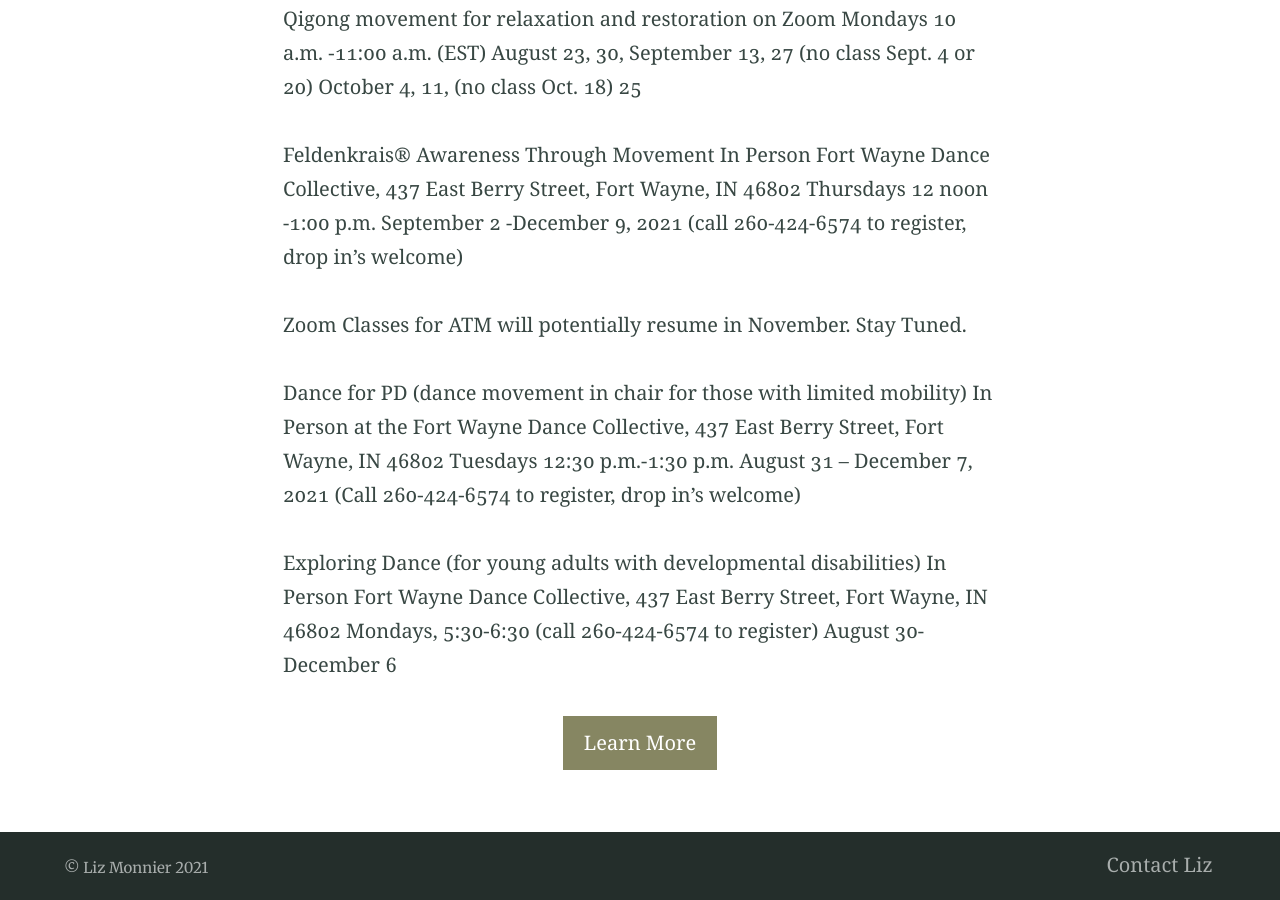
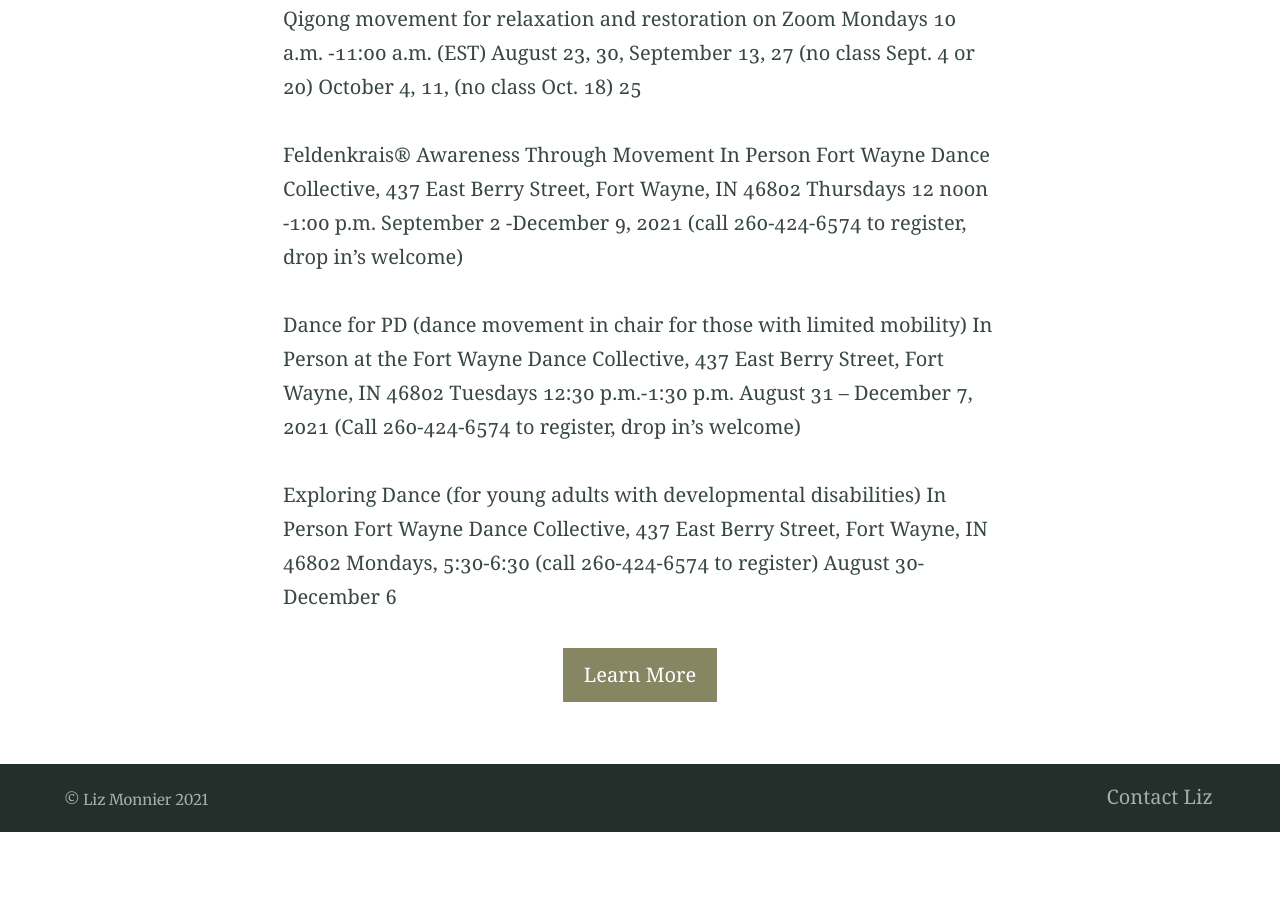
Before and after one commit to monnierliz/monnierliz.github.io, a Jekyll site: the page built from index.md, in a window 1280 px wide and 900 px high, scrolled down 3343 px. Built offline with Jekyll 4.4.1, drawn with Linux system fonts in a browser that asks for light colours; after the commit the page ends 4175 px from its top, so only the background shows below that.

Commit message:
Deleted line about ATM Zoom

```diff
--- a/index.md
+++ b/index.md
@@ -64,7 +64,6 @@ Fort Wayne Dance Collective, 437 East Berry Street, Fort Wayne, IN 46802
 Thursdays 12 noon -1:00 p.m.
 September 2 -December 9, 2021 (call 260-424-6574 to register, drop in’s welcome)
 
-Zoom Classes for ATM will potentially resume in November. Stay Tuned.
 
 Dance for PD (dance movement in chair for those with limited mobility)
 In Person at the Fort Wayne Dance Collective, 437 East Berry Street, Fort Wayne, IN 46802
```
